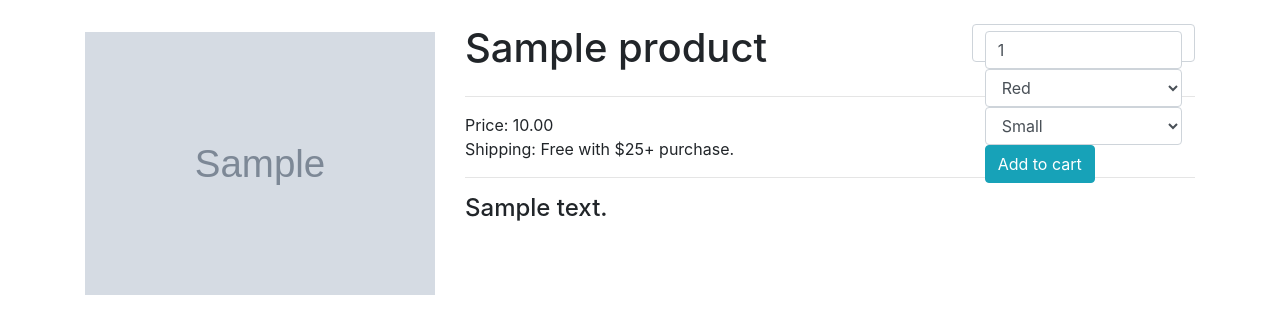
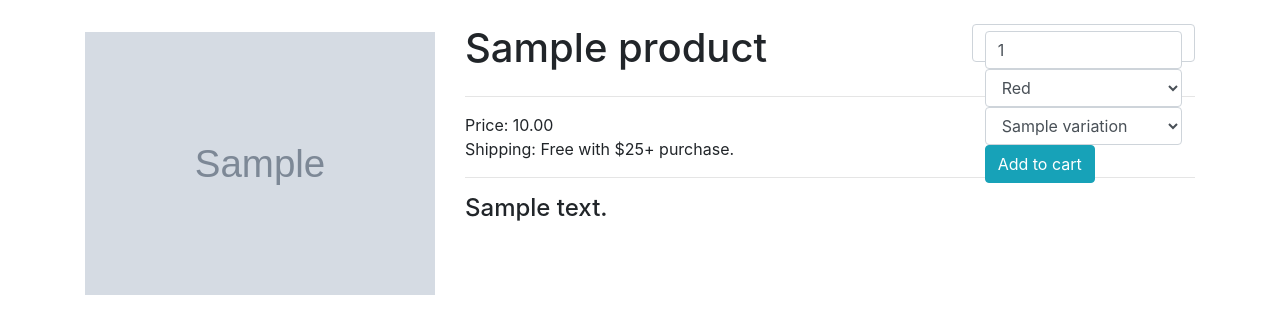
Before and after one commit to Francis-Njoku/clothstore, a Django app: a page that uses templates/products/single2.html in a window 1280 px wide. Shown: the part 56-390 px from the top of the page. Run offline with Django 3.2, Linux system fonts and the light colour scheme; tables that the repository leaves empty hold one stand-in row (values such as "Sample post"); grey boxes marked "Sample" are stand-in pictures; some libraries are stand-ins or nearby versions.

Commit message:
Update single view page

```diff
--- a/templates/products/single2.html
+++ b/templates/products/single2.html
@@ -26,11 +26,24 @@
 <option value='green'>Green</option>
 <option value='blue'>Blue</option>
 </select>
+{% if product.variation_set.all  %}
+
+{% if product.variation_set.sizes  %}
 <select class='form-control' name='size'>
-<option value='sm'>Small</option>
-<option value='md'>Medium</option>
-<option value='lg'>Large</option>
+{% for item in product.variation_set.sizes %}
+<option value='{{item.title|lower}}'>{{ item.title|capfirst}}</option>
+{% endfor %}
 </select>
+{% endif %}
+
+{% if product.variation_set.colors  %}
+<select class='form-control' name='size'>
+{% for item in product.variation_set.colors %}
+<option value='{{item.title|lower}}'>{{ item.title|capfirst}}</option>
+{% endfor %}
+</select>
+{% endif %}
+{% endif %}
 <input class='btn btn-info' value='Add to cart' type='submit' />
 </form>
 </div>
```
